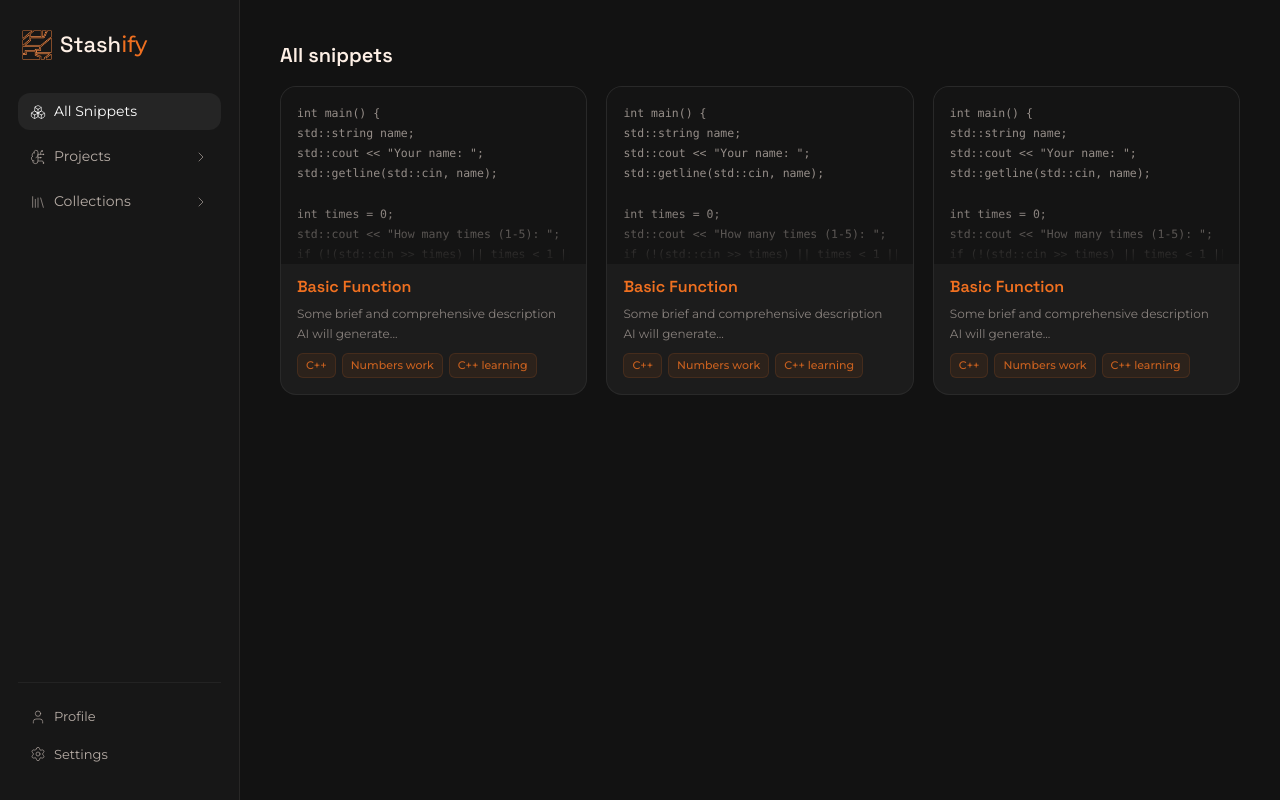
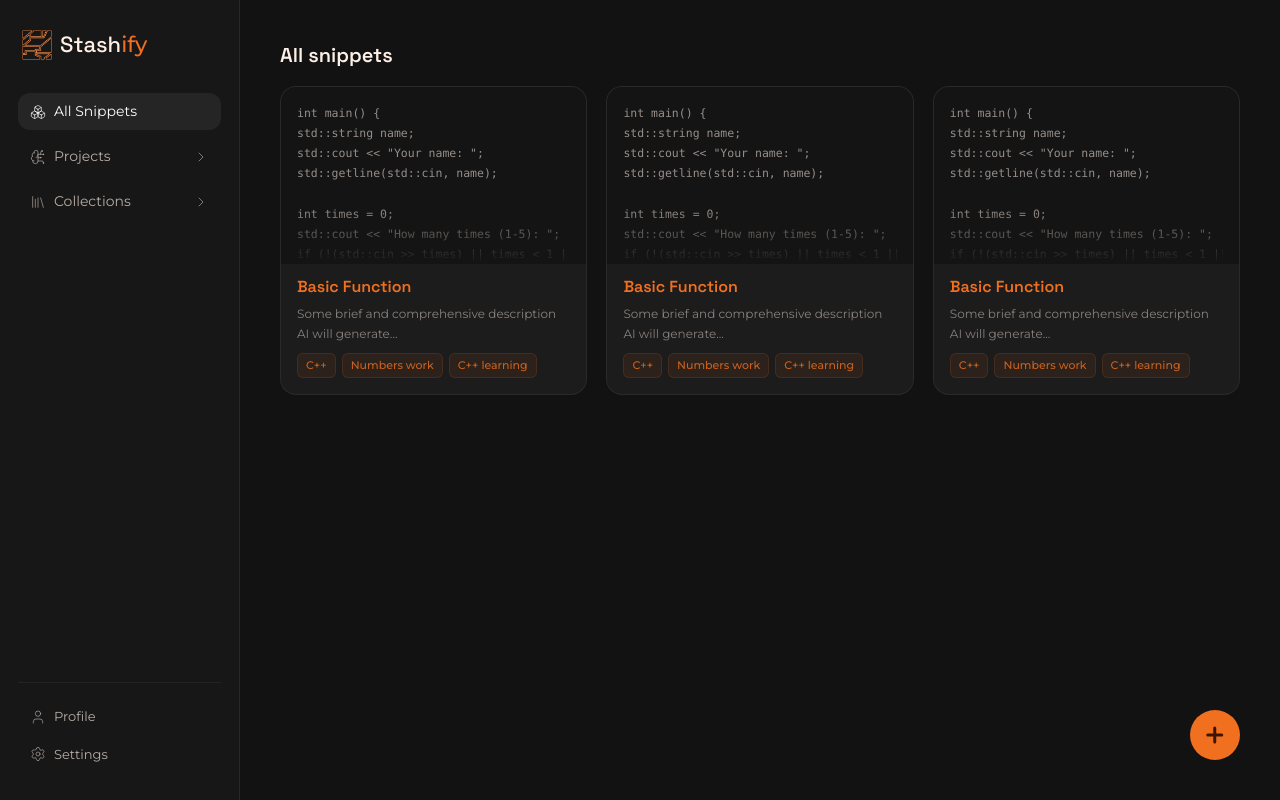
Before and after one commit to ZubalYana/Stashify-client, a React (Vite) app: page / in a window 1280 px wide. Built offline with nearby package versions, Linux system fonts and the light colour scheme.

Commit message:
create and animate snippet creation button

```diff
--- /dev/null
+++ b/src/components/buttons/NewSnippet.tsx
@@ -0,0 +1,30 @@
+import { Plus } from "lucide-react"
+
+interface NewSnippetProps {
+  onAddNewSnippet?: () => void;
+}
+
+export default function NewSnippet({ onAddNewSnippet }: NewSnippetProps) {
+  return (
+    <div
+      onClick={onAddNewSnippet}
+      className="
+        group
+        w-[40px] h-[40px] lg:w-[50px] lg:h-[50px]
+        bg-[#F07020] rounded-full cursor-pointer
+        flex items-center justify-center
+        fixed right-[20px] bottom-[20px] lg:right-[40px] lg:bottom-[40px]
+        shadow-[0_0_0_0_rgba(240,112,32,0.5)]
+        hover:scale-110 hover:bg-[#FF8533]
+        hover:shadow-[0_0_0_8px_rgba(240,112,32,0.15)]
+        active:scale-95
+        transition-all duration-200 ease-out
+      "
+    >
+      <Plus
+        strokeWidth={3}
+        className="w-[55%] text-[#3D1502] transition-transform duration-200 group-hover:rotate-90"
+      />
+    </div>
+  )
+}
--- a/src/components/pages/AllSnippets.tsx
+++ b/src/components/pages/AllSnippets.tsx
@@ -1,4 +1,5 @@
 import SnippetCard from "../functionalElements/SnippetCard";
+import NewSnippet from "../buttons/NewSnippet";
 export default function AllSnippets() {
   return (
     <div className="w-full lg:flex-1 lg:w-auto p-[20px] lg:p-[40px]">
@@ -83,6 +84,7 @@ for (int i = 0; i < times; ++i) {
           />
         </div>
       </div>
+      <NewSnippet/>
     </div>
   );
 }
--- /dev/null
+++ b/src/components/popups/SnippetCreation.tsx
@@ -0,0 +1,5 @@
+export default function SnippetCreation(){
+    return(
+        <div></div>
+    )
+}
```
